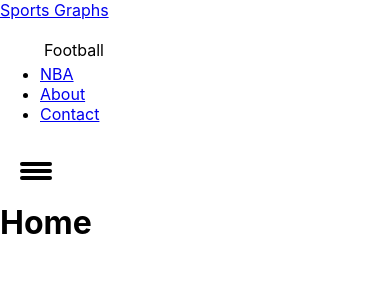
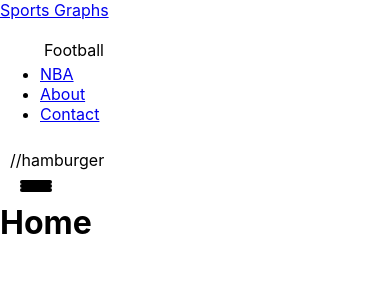
Before and after one commit to dkeyer/soccer_graphs_wesbite, a React (Create React App) app: page / in a window 390 px wide. Shown: the top 300 px of the page. Built offline with nearby package versions, Linux system fonts and the light colour scheme.

Commit message:
hamburger

```diff
--- a/src/Navbar.tsx
+++ b/src/Navbar.tsx
@@ -34,6 +34,7 @@ export default function Navbar() {
         <CustomLink to="/contact">Contact</CustomLink>
       </ul>
       <div className="hamburger">
+        //hamburger
       <Hamburger />
       </div>
     </nav>
```
